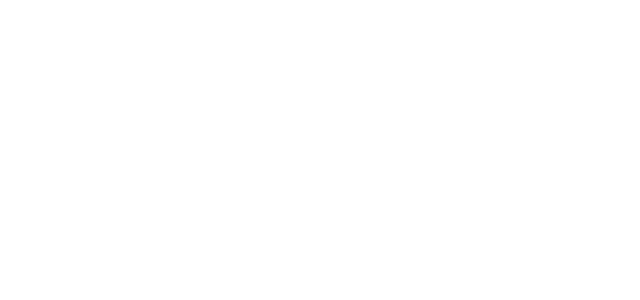
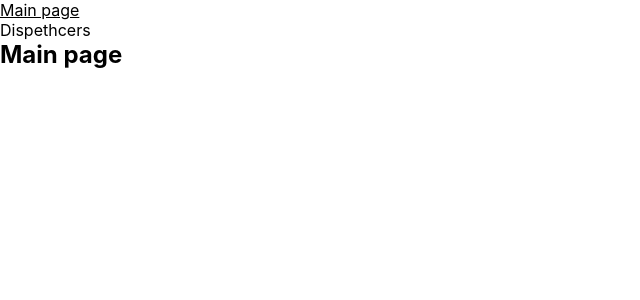
Before and after one commit to AmanatM/kadet, a React (Create React App) app: page / in a window 1280 px wide. Shown: the top 300 px of the page, without its empty margins (0-640 px from the left). Built offline with nearby package versions, Linux system fonts and the light colour scheme.

Commit message:
Initial router configuration

```diff
--- a/src/App.js
+++ b/src/App.js
@@ -1,11 +1,26 @@
 import React from 'react'
 import GlobalStyles from './GlobalStyles'
+import { BrowserRouter as Router, Route, Switch } from 'react-router-dom'
 
+import SideNav from './components/SideNav/SideNav'
+import routes from './routes'
 
 const App = () => {
   return (
     <div className="App">
       <GlobalStyles/>
+
+      <Router>
+        <SideNav/>
+        <Switch>
+
+          {routes.map(route =>
+            <Route exact path={route.path} render={() => route.page}/>
+          )}
+
+        </Switch>
+      </Router>
+
     </div>
   )
 }
--- /dev/null
+++ b/src/components/SideNav/SideNav.js
@@ -0,0 +1,25 @@
+import React from 'react'
+import styled from 'styled-components'
+import routes from '../../routes'
+import { Link, BrowserRouter as Router } from 'react-router-dom'
+
+const SideNavSection = styled.div`
+
+`
+
+const SideNav = () => {
+
+    return (
+        <SideNavSection>
+            <nav>
+                <ul>
+                    {routes.map(route =>
+                        <li><Link to={route.path}>{route.name}</Link></li>
+                    )}
+                </ul>
+            </nav>
+        </SideNavSection>
+    )
+}
+
+export default SideNav
--- /dev/null
+++ b/src/routes.js
@@ -0,0 +1,18 @@
+import React from 'react'
+
+const DemoPage = ({name}) => (<h2>{name}</h2>)
+
+const routes = [
+    {
+        name: 'Main page',
+        path: '/',
+        page: <DemoPage name="Main page"/>
+    },
+    {
+        name: 'Dispethcers',
+        path: '/dispetchers',
+        page: <DemoPage name="Dispethcers"/>
+    }
+]
+
+export default routes
```
Also changed, not shown: src/assets/imgs/logo.svg (added).
